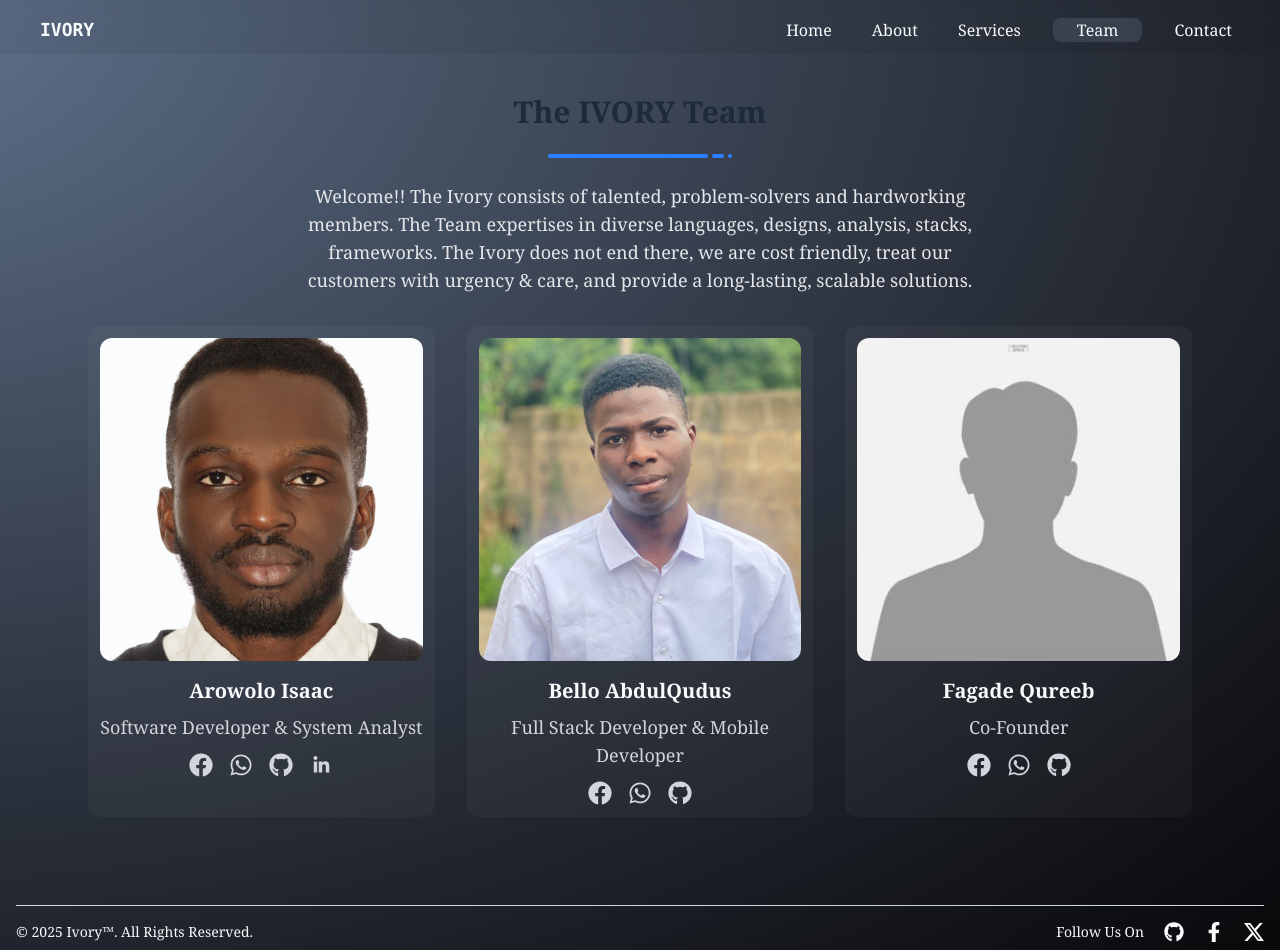
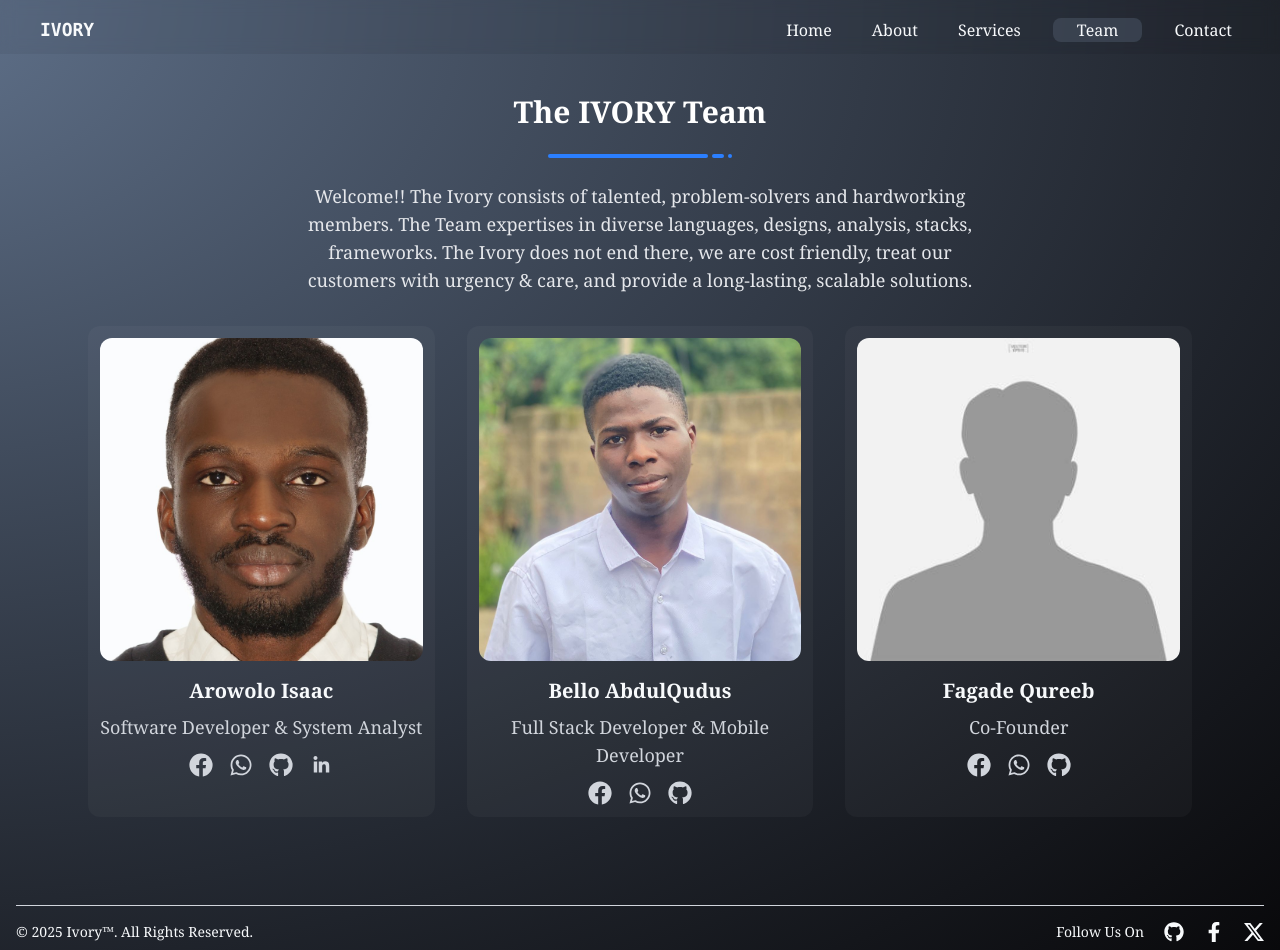
Before and after one commit to Ivory-IT-Company/Portfolio, a React (Vite) app: page /team in a window 1280 px wide. Built offline with nearby package versions, Linux system fonts and the light colour scheme.

Commit message:
Updated changes

```diff
--- a/src/components/common/Header.jsx
+++ b/src/components/common/Header.jsx
@@ -70,11 +70,12 @@ const Header = () => {
                      className=" absolute right-2 w-26 bg-zinc-800/10 origin-top-right text-start rounded-md outline-1 -outline-offset-1 outline-white/10 transition data-closed:scale-95 data-closed:transform data-closed:opacity-0 data-enter:duration-100 data-enter:ease-out data-leave:duration-75 data-leave:ease-in">
                      <div className="py-1">
                         {navItems.map((itm, idx) => (
-                           <MenuItem key={idx} href={`/${itm.link}`}>
-                              <span
+                           <MenuItem key={idx}>
+                              <a
+                                 href={`/${itm.link}`}
                                  className="block px-4 py-2 text-sm  data-focus:bg-white/5 data-focus:text-white data-focus:outline-hidden">
                                  {itm.text}
-                              </span>
+                              </a>
                            </MenuItem>
                         ))}
                      </div>
--- a/src/components/team/Team.jsx
+++ b/src/components/team/Team.jsx
@@ -5,7 +5,7 @@ const Team = () => {
       <section className="">
          <div className="h-128">
             <div className="container px-6 py-10 mx-auto">
-               <h1 className="text-2xl font-semibold text-center font-serif text-gray-800 capitalize lg:text-3xl dark:text-white">
+               <h1 className="text-2xl font-semibold text-center font-serif  capitalize lg:text-3xl text-white">
                   The IVORY Team
                </h1>
 
```
Also changed, not shown: vercel.json (added).
